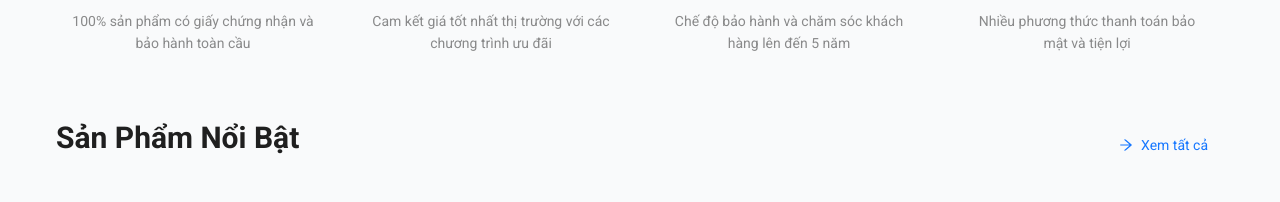
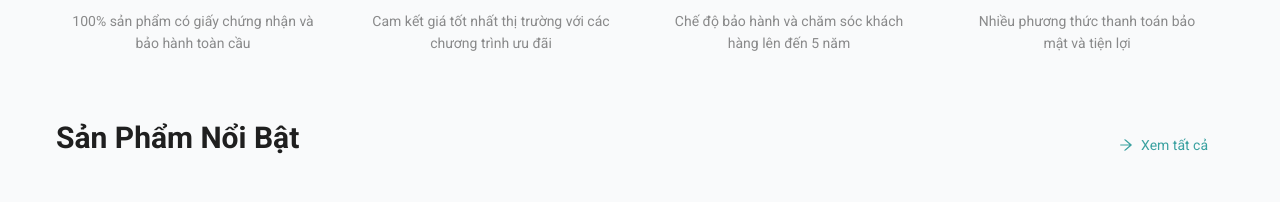
Before and after one commit to DoPhuc22/finalproject, a React (Vite) app: page / in a window 1280 px wide. Shown: the part 804-1006 px from the top of the page. Built offline with nearby package versions, Linux system fonts and the light colour scheme.

Commit message:
update global.css

```diff
--- a/src/styles/global.css
+++ b/src/styles/global.css
@@ -1,12 +1,10 @@
-/* filepath: watch-store/src/styles/global.css */
 @import url('https://fonts.googleapis.com/css2?family=Roboto:wght@400;700&display=swap');
 @tailwind base;
 @tailwind components;
 @tailwind utilities;
 
-
 :root {
-  --primary-color: #1e3a8a; /* Blue color for the brand */
+  --primary-color: #3AA1A0; /* Verdigris color for the brand */
   --secondary-color: #fbbf24; /* Yellow for accents */
   --background-color: #f9fafb; /* Light background */
   --text-color: #111827; /* Dark text */
@@ -52,7 +50,7 @@ a:hover {
 }
 
 .button {
-  background-color: var(--secondary-color);
+  background-color: var(--primary-color);
   color: white;
   padding: 0.5rem 1rem;
   border: none;
@@ -62,11 +60,198 @@ a:hover {
 }
 
 .button:hover {
-  background-color: #f59e0b; /* Darker yellow on hover */
+  background-color: #2a8281; /* Darker verdigris on hover */
 }
 
+/* Custom styles for Ant Design components */
+.ant-btn-primary {
+  background-color: var(--primary-color) !important;
+  border-color: var(--primary-color) !important;
+}
+
+.ant-btn-primary:hover,
+.ant-btn-primary:focus {
+  background-color: #2a8281 !important; /* Darker verdigris */
+  border-color: #2a8281 !important;
+}
+
+.ant-btn-link {
+  color: var(--primary-color) !important;
+}
+
+.ant-btn-link:hover,
+.ant-btn-link:focus {
+  color: #2a8281 !important; /* Darker verdigris */
+}
+
+.ant-input:focus,
+.ant-input-focused {
+  border-color: var(--primary-color) !important;
+  box-shadow: 0 0 0 2px rgba(58, 161, 160, 0.2) !important;
+}
+
+.ant-select-focused .ant-select-selector {
+  border-color: var(--primary-color) !important;
+  box-shadow: 0 0 0 2px rgba(58, 161, 160, 0.2) !important;
+}
+
+.ant-checkbox-checked .ant-checkbox-inner {
+  background-color: var(--primary-color) !important;
+  border-color: var(--primary-color) !important;
+}
+
+.ant-radio-checked .ant-radio-inner {
+  border-color: var(--primary-color) !important;
+}
+
+.ant-radio-inner::after {
+  background-color: var(--primary-color) !important;
+}
+
+.ant-pagination-item-active {
+  border-color: var(--primary-color) !important;
+}
+
+.ant-pagination-item-active a {
+  color: var(--primary-color) !important;
+}
+
+/* Hover effects for cards */
+.product-card:hover {
+  box-shadow: 0 10px 15px -3px rgba(0, 0, 0, 0.1), 0 4px 6px -2px rgba(0, 0, 0, 0.05);
+  transform: translateY(-2px);
+}
+
+/* Heart icon styles in product cards */
+.ant-card-actions > li > span .anticon-heart {
+  transition: all 0.3s;
+}
+
+.ant-card-actions > li > span .anticon-heart:hover {
+  transform: scale(1.2);
+}
+
+/* Animation for wishlist button */
+@keyframes heartBeat {
+  0% {
+    transform: scale(1);
+  }
+  14% {
+    transform: scale(1.3);
+  }
+  28% {
+    transform: scale(1);
+  }
+  42% {
+    transform: scale(1.3);
+  }
+  70% {
+    transform: scale(1);
+  }
+}
+
+.heartbeat-animation {
+  animation: heartBeat 1s;
+}
+
+/* Custom utilities for verdigris color */
+.text-verdigris-500 {
+  color: #3AA1A0 !important;
+}
+
+.text-verdigris-600 {
+  color: #2a8281 !important;
+}
+
+.bg-verdigris-500 {
+  background-color: #3AA1A0 !important;
+}
+
+.bg-verdigris-600 {
+  background-color: #2a8281 !important;
+}
+
+.border-verdigris-500 {
+  border-color: #3AA1A0 !important;
+}
+
+/* Responsive styles */
 @media (max-width: 768px) {
   .container {
     padding: 0 0.5rem;
   }
+
+  h1 {
+    font-size: 1.75rem;
+  }
+
+  h2 {
+    font-size: 1.5rem;
+  }
 }
+
+/* Fix Ant Design mobile menu styles */
+.ant-drawer-body .ant-menu-inline {
+  border-right: none;
+}
+
+/* Banner and hero section styles */
+.hero-banner {
+  position: relative;
+  height: 500px;
+  background-size: cover;
+  background-position: center;
+  color: white;
+}
+
+.hero-banner::before {
+  content: '';
+  position: absolute;
+  top: 0;
+  left: 0;
+  width: 100%;
+  height: 100%;
+  background: linear-gradient(rgba(0,0,0,0.3), rgba(0,0,0,0.5));
+}
+
+.hero-content {
+  position: relative;
+  z-index: 1;
+  max-width: 600px;
+  padding: 2rem;
+}
+
+/* Product page grid and filters */
+.filter-sidebar {
+  position: sticky;
+  top: 80px;
+  height: fit-content;
+}
+
+/* Wishlist icon animation */
+.wishlist-icon {
+  transition: all 0.3s ease;
+}
+
+.wishlist-icon.active {
+  color: #ff4d4f;
+  animation: heartBeat 1s;
+}
+
+/* Custom scrollbar for browsers that support it */
+::-webkit-scrollbar {
+  width: 8px;
+}
+
+::-webkit-scrollbar-track {
+  background: #f1f1f1;
+}
+
+::-webkit-scrollbar-thumb {
+  background: #3AA1A0;
+  border-radius: 4px;
+}
+
+::-webkit-scrollbar-thumb:hover {
+  background: #2a8281;
+}
```
